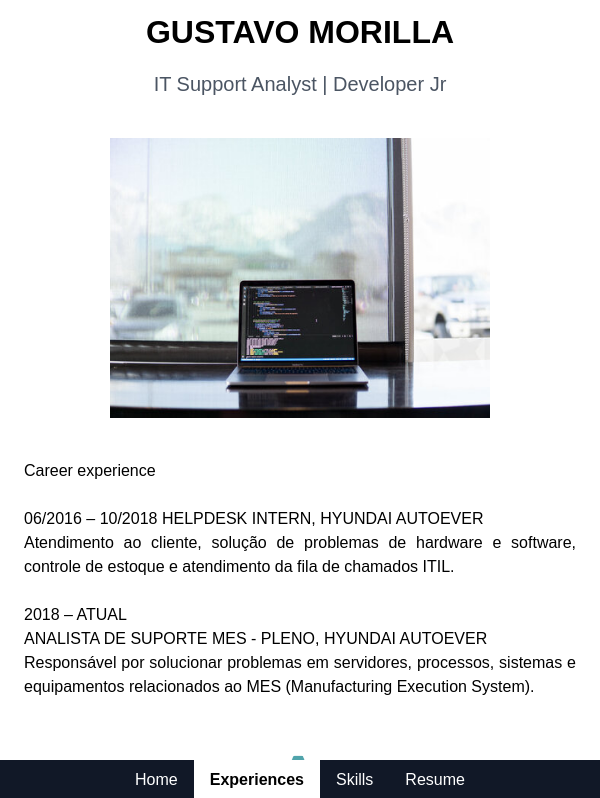
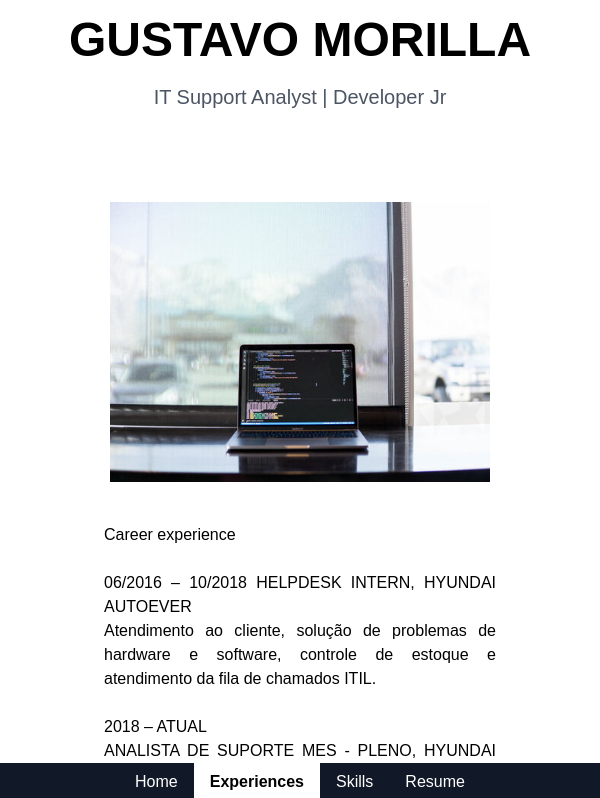
Before and after one commit to M0rilla/MyProfile, a Next.js app: page /experiences/experiences in a window 600 px wide. Shown: the top 798 px of the page. Built offline with nearby package versions, Linux system fonts and the light colour scheme.

Commit message:
reference error on build solved

```diff
--- a/pages/resume/viewer.js
+++ b/pages/resume/viewer.js
@@ -1,10 +1,11 @@
 import React, { useRef, useEffect } from "react";
-import WebViewer from "@pdftron/webviewer";
+// import WebViewer from "@pdftron/webviewer";
 
 const Viewer = () => {
   const viewer = useRef(null);
 
-  useEffect(() => {
+  useEffect(async () => {
+    const WebViewer = await import("@pdftron/webviewer");
     WebViewer(
       {
         path: '/lib',
--- a/styles/style.css
+++ b/styles/style.css
@@ -169,17 +169,10 @@ button {
   padding: 1rem !important;
 }
 
-  /* experiences sm ----- */
-.page-content-exp{
-  display: flex;
-  flex-direction: column;
-  justify-content: center;
-  align-items: center;
-}
 }
 
 /* Large Screens */
-@media only screen and (min-width: 601px){
+@media only screen and (min-width: 600px){
 
   /* index lg ----- */
 .head{
@@ -227,15 +220,26 @@ button {
   height: 2rem;
 }
 
-  /* experiences lg ----- */
-
+/* experiences lg ----- */
 .page-content-exp {
   display: grid;
   align-items: center;
   justify-content: center;
   grid-template-columns: 1fr 1fr;
   margin-top: 2rem;
+  margin-left: 5rem;
+  margin-right: 5rem;
   width: 120vh;
 }
+}
 
+/* Medium screen */
+@media only screen and (max-width: 900px){
+  /* experiences sm ----- */
+  .page-content-exp{
+    display: flex;
+    flex-direction: column;
+    justify-content: center;
+    align-items: center;
+  }
 }
```
